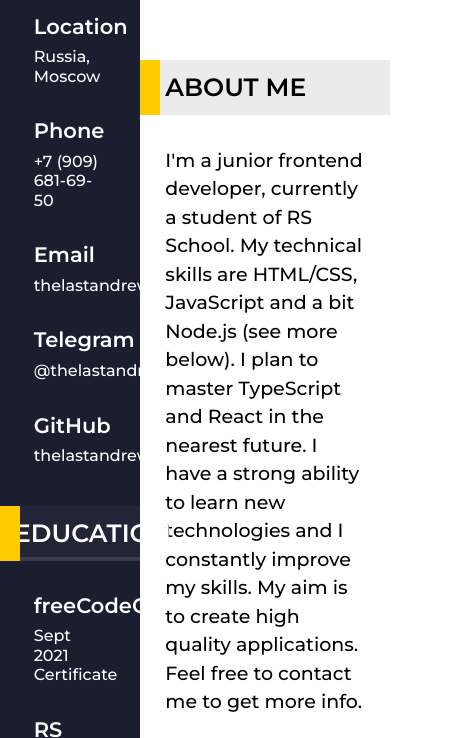
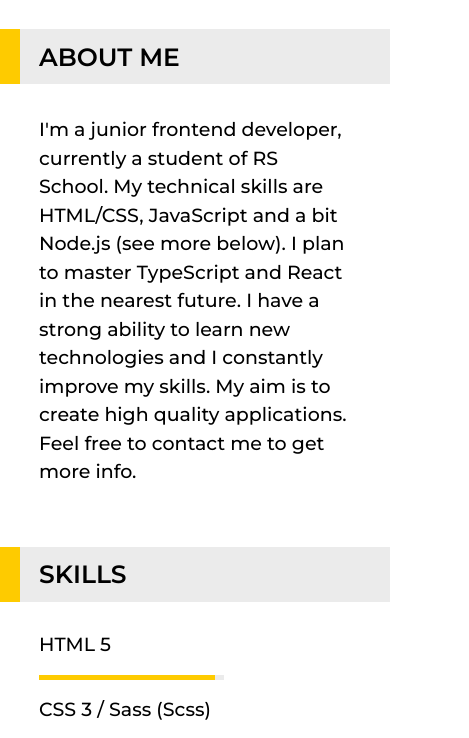
Before and after one commit to thelastandrew/my-cv, a plain HTML site: page index.html in a window 390 px wide. Shown: the part 462-1200 px from the top of the page, 469 px wide, since content can reach past the window. Drawn offline with Linux system fonts and the light colour scheme.

Commit message:
feat: add media query

```diff
--- a/scss/style.scss
+++ b/scss/style.scss
@@ -312,3 +312,14 @@ a {
     }
   }
 }
+
+@media (max-width: 1024px) {
+  .wrapper {
+    flex-direction: column;
+  }
+
+  .main-column,
+  .sub-column {
+    width: 100%;
+  }
+}
```
Also changed, not shown: css/style.css, 1 other file.
